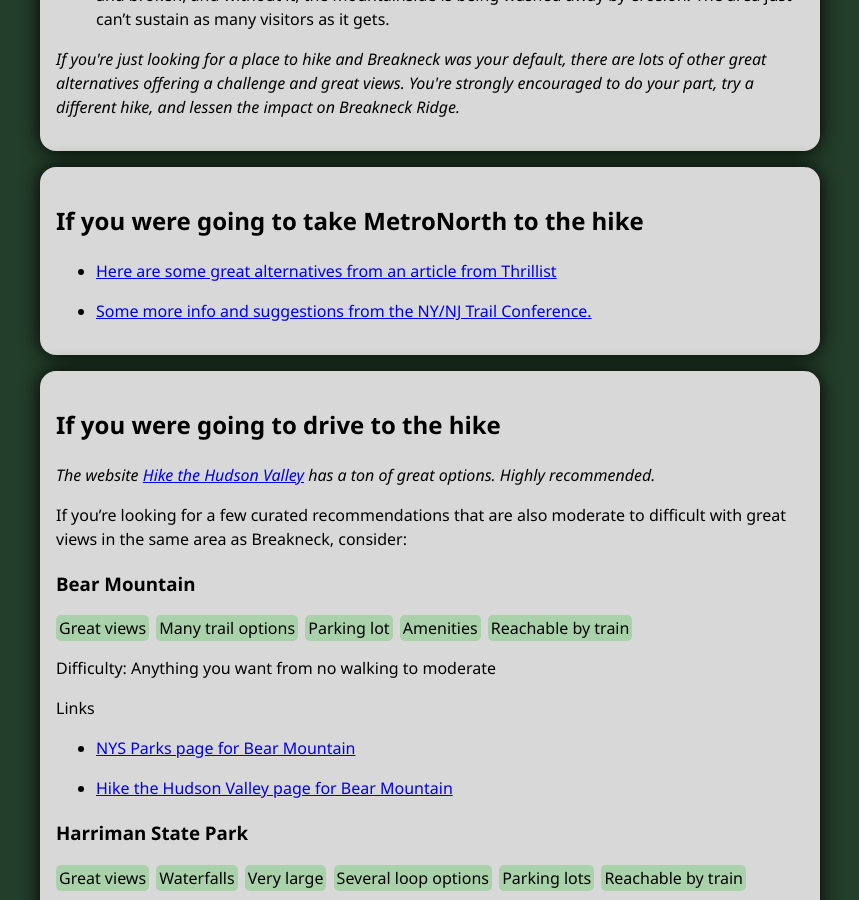
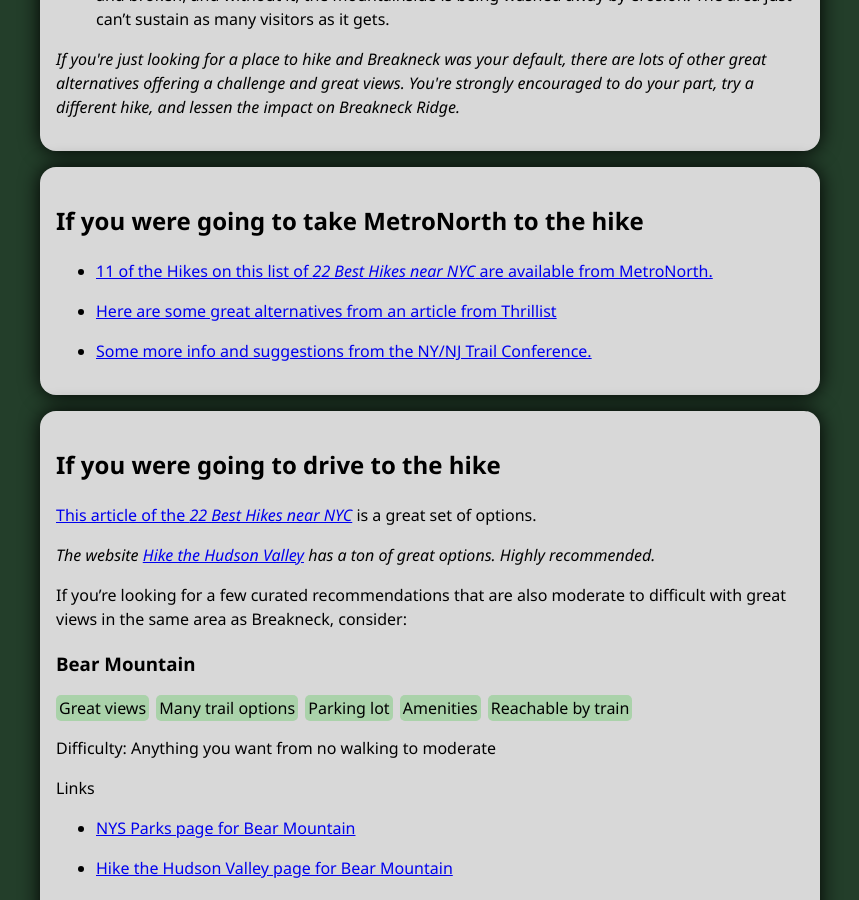
Before and after one commit to breakneckridge/breakneckridge.github.io, a Jekyll site: the page built from index.md, in a window 1280 px wide and 900 px high, scrolled down 890 px. Shown: the whole window, without its empty margins (210-1069 px from the left). Built offline with Jekyll 4.4.1, drawn with Linux system fonts in a browser that asks for light colours.

Commit message:
Add 2 more links to hikes

```diff
--- a/_layouts/home.html
+++ b/_layouts/home.html
@@ -22,6 +22,7 @@ layout: default
   <h2>If you were going to take MetroNorth to the hike</h2>
 
   <ul>
+    <li><a href="https://www.timeout.com/newyork/things-to-do/the-best-hiking-near-nyc">11 of the Hikes on this list of <i>22 Best Hikes near NYC</i> are available from MetroNorth.</a></li>
     <li><a href="https://www.thrillist.com/lifestyle/new-york/best-hikes-in-new-york-using-metro-north">Here are some great alternatives from an article from Thrillist</a></li>
     <li><a href="https://www.nynjtc.org/news/five-trainfriendly-trails-less-2-hours-new-york-city">Some more info and suggestions from the NY/NJ Trail Conference.</a></li>
   </ul>
@@ -29,6 +30,8 @@ layout: default
 
 <div class="content-subcontainer">
 <h2>If you were going to drive to the hike</h2>
+
+<p><a href="https://www.timeout.com/newyork/things-to-do/the-best-hiking-near-nyc">This article of the <i>22 Best Hikes near NYC</i></a> is a great set of options.</p>
 
 
 <p><em>The website <a href="https://hikethehudsonvalley.com/the-hikes/">Hike the Hudson Valley</a> has a ton of great options.  Highly recommended.</em></p>
```
